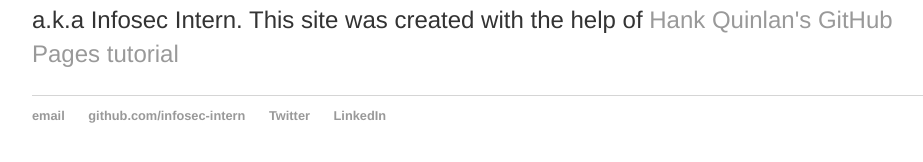
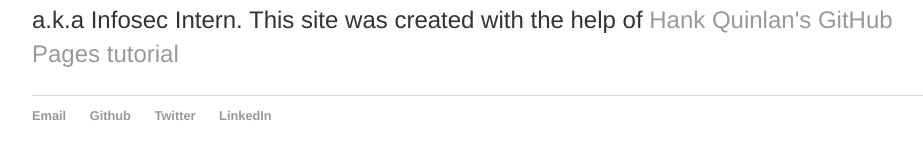
Before and after one commit to infosec-intern/infosec-intern.github.io, a Jekyll site: the page built from index.html, in a window 1280 px wide. Shown: the part 194-356 px from the top of the page, without its empty margins (160-1083 px from the left). Built offline with Jekyll 4.4.1, drawn with Linux system fonts in a browser that asks for light colours.

Commit message:
edited email & github in footer

```diff
--- a/_layouts/default.html
+++ b/_layouts/default.html
@@ -19,8 +19,8 @@
         </div>
         <footer>
             <ul>
-                <li><a href="mailto:thomas@infosec-intern.com">email</a></li>
-                <li><a href="https://github.com/infosec-intern">github.com/infosec-intern</a></li>
+                <li><a href="mailto:thomas@infosec-intern.com">Email</a></li>
+                <li><a href="https://github.com/infosec-intern">Github</a></li>
                 <li><a href="https://twitter.com/infosec_intern">Twitter</a></li>
                 <li><a href="https://www.linkedin.com/in/thomas-gardner-4a090841">LinkedIn</a></li>
             </ul>
```
